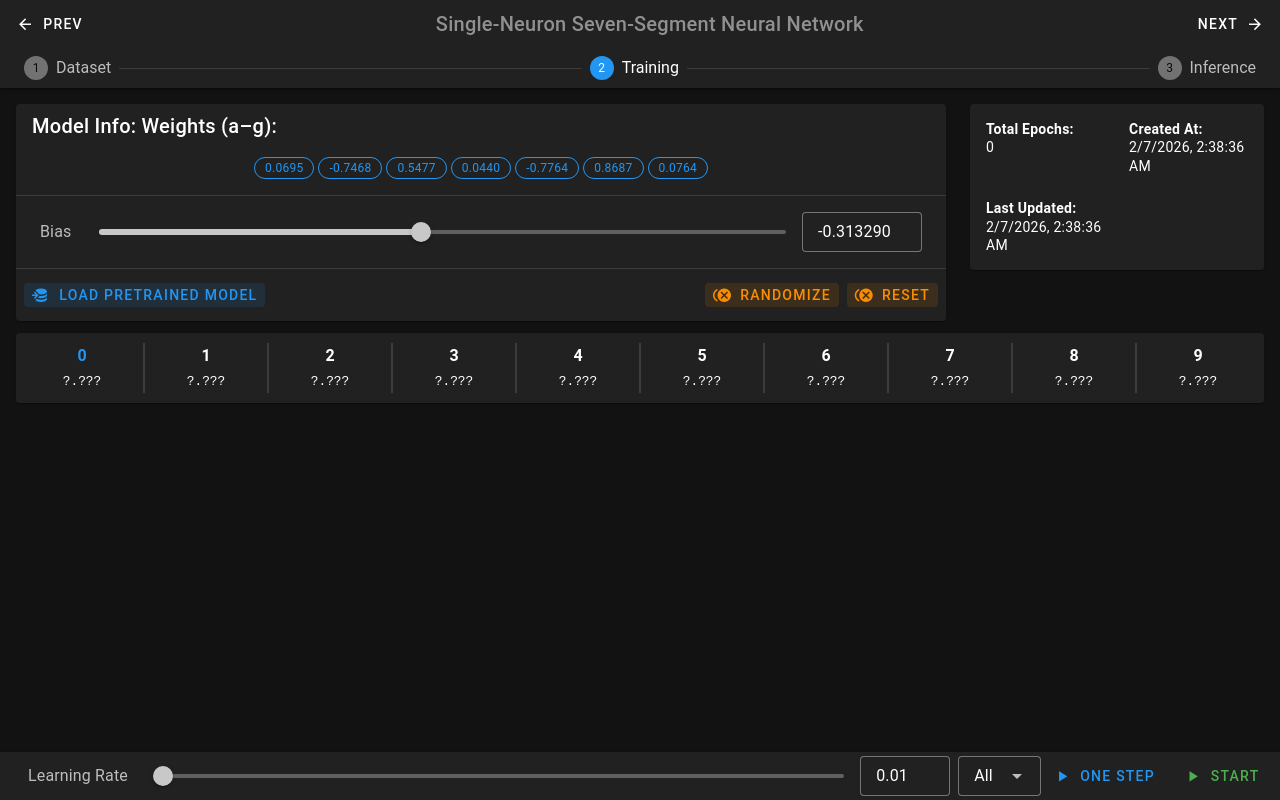
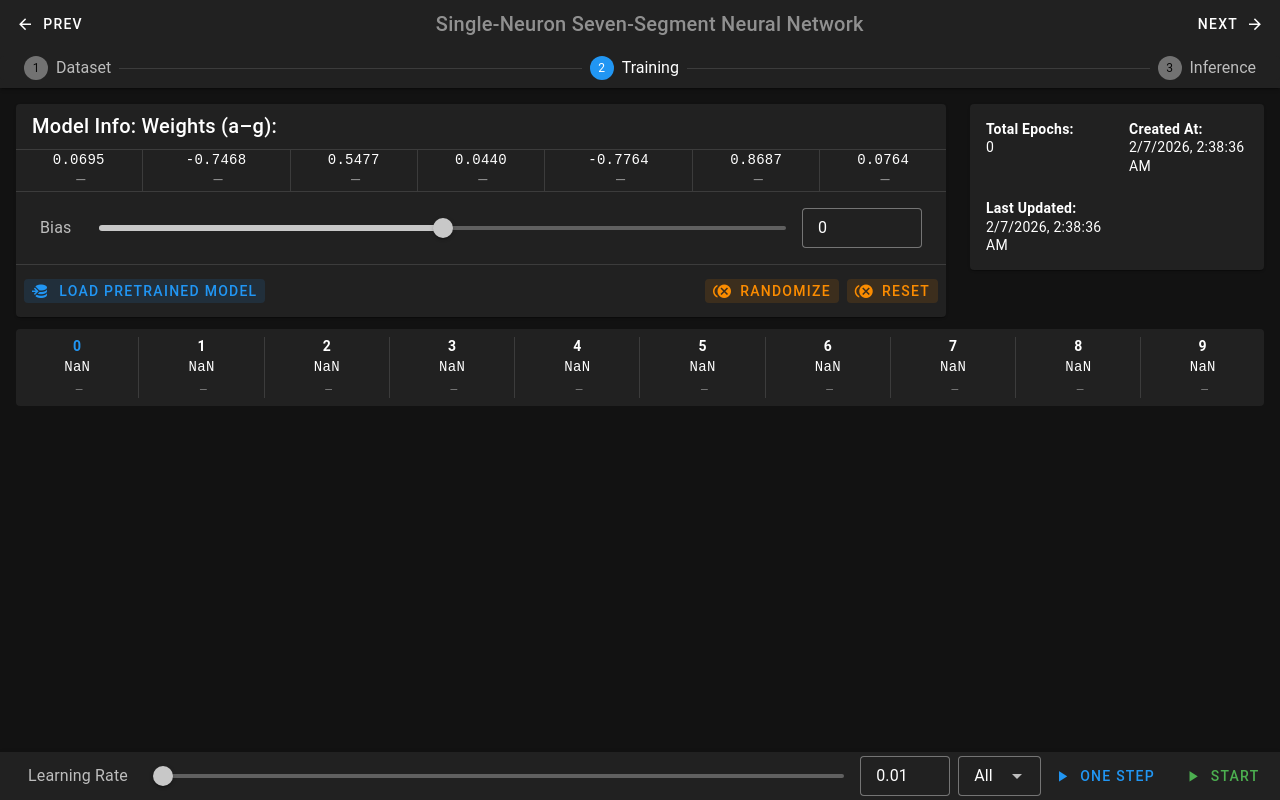
Before and after one commit to teknomistika/simple-neural-network-seven-segment-digit-recognition, a Vue app: page / in a window 1280 px wide. Both pictures are taken after a click on the button "NEXT". Built offline with nearby package versions, Linux system fonts and the light colour scheme; a small style sheet from the web is missing.

Commit message:
update UI

```diff
--- a/src/components/ModelStats.vue
+++ b/src/components/ModelStats.vue
@@ -4,7 +4,7 @@ import type { MicroNNModel } from "@/types";
 import { computed } from "vue"
 const {
     model,
-    save, randomize, zero, useBestModel
+    save, randomize, zero, useBestModel, weightChanges
 } = useModel()
 
 const props = defineProps<{
@@ -27,15 +27,23 @@ const formattedUpdatedAt = computed(() =>
     <!-- Weights -->
     <v-row>
         <v-col cols="12" sm="9">
-            <v-card  density="compact" title="Model Info: Weights (a–g):">
-                <v-card-text>
-                    <div class="d-flex ga-1 mt-2 justify-center">
-                        <v-chip density="comfortable" variant="outlined" v-for="(weight, index) in model.weights"
-                            :key="index" size="small" color="primary">
-                            {{ weight.toFixed(4) }}
-                        </v-chip>
-                    </div>
-                </v-card-text>
+            <v-card density="compact" title="Model Info: Weights (a–g):">
+                <table style="width: 100%; border-collapse: collapse;" class="border-t text-body-2">
+                    <tr>
+                        <td :class="{'border-s': !!index}" class="text-center" v-for="(weight, index) in model.weights" :key="index">
+                            <code>{{ weight.toFixed(4) }}</code>
+                        </td>
+                    </tr>
+                    <tr>
+                        <td  :class="{'border-s': !!index}" class="text-center" v-for="(changes, index) in weightChanges" :key="index">
+                            <span v-if="changes > 0" class="ml-1 text-success">+{{
+                                changes.toFixed(3) }}</span>
+                            <span v-else-if="changes < 0" class="ml-1 text-error">{{
+                                changes.toFixed(3) }}</span>
+                            <span v-else class="ml-1 text-disabled">&mdash;</span>
+                        </td>
+                    </tr>
+                </table>
                 <v-divider />
                 <v-card-text>
                     <v-slider label="Bias" v-model="model.bias" :max="5" :min="-5" class="align-center" hide-details>
@@ -45,10 +53,10 @@ const formattedUpdatedAt = computed(() =>
                         </template>
                     </v-slider>
                 </v-card-text>
-                <v-divider/>
+                <v-divider />
                 <v-card-actions>
-                    <v-btn density="compact"
-                    @click="useBestModel" variant="tonal" color="primary" prependIcon="mdi-database-import">Load
+                    <v-btn density="compact" @click="useBestModel" variant="tonal" color="primary"
+                        prependIcon="mdi-database-import">Load
                         Pretrained Model</v-btn>
                     <v-spacer />
                     <v-btn density="compact" variant="tonal" color="warning" @click="randomize"
--- a/src/composables/useModel.ts
+++ b/src/composables/useModel.ts
@@ -1,6 +1,6 @@
 import type { MicroNNModel, Vector } from "@/types";
 import { dot, sigmoid } from "@/utils/math.util";
-import { reactive, shallowRef, type ShallowRef } from "vue";
+import { reactive, ref, shallowRef, type ShallowRef } from "vue";
 
 const existing = localStorage.getItem('micro-nn-model')
 const model = reactive(
@@ -9,12 +9,15 @@ const model = reactive(
         createRandomModel()
 )
 
+const weightChanges = ref(model.weights.map(_ => 0))
+const biasChanges = ref(0)
+
 function createRandomModel(inputSize = 7) {
     const now = new Date()
     const model: MicroNNModel = {
         learningRate: 0.01,
         weights: Array.from({ length: inputSize }, () => Math.random() * 2 - 1),
-        bias: Math.random() * 2 - 1,
+        bias: 0,
         createdAt: now,
         updateAt: now,
         totalEpochs: 0
@@ -79,43 +82,51 @@ function zero() {
         totalEpochs: 0,
     })
 }
-const scale = 4.5
+const scale = 9
+
+function dotSigmoid(x: Vector) {
+    // Dot product of two vectors
+    const z = model.weights.reduce((p, c, i) => p + c * x[i], 0) + model.bias
+    // Regular sigmoid, scale 0-1
+    return 1 / (1 + Math.exp(-z));
+}
+
 function predict(x: Vector) {
     // Addition
     // const z = x.reduce((p, c, i) => p + c + model.weights[i], model.bias)
 
-    // Dot product of two vectors
-    const z = model.weights.reduce((p, c, i) => p + c * x[i], 0) + model.bias
-    // Regular sigmoid, scale 0-1
-    // const s = 1 / (1 + Math.exp(-z));
     // Scaled sigmoid, scale 0-9
     // const s = scale * (1 / (1 + Math.exp(-z)));
-    const s = Math.tanh(z);
+    // const s = Math.tanh(z);
     // const z = dot(model.weights, x) + model.bias;
     // Identity (linear) activation
     // return Math.tanh(z)
-    return s * scale
+    return dotSigmoid(x) * scale
 }
-
-function backprop(yHat: number, target: number, x: Vector) {
+let adjustment = 0
+function train(target: number, x: Vector) {
     // Mean Squared Error derivative
-    const error = yHat - target;
-    const sigma = yHat / scale
+    const sigma = dotSigmoid(x)
+    const output = sigma * scale
+    const error = output - target;
     // sigmoidDerivative
-    // const dSigmoid = sigma * (1 - sigma)
+    const dSigmoid = sigma * (1 - sigma)
     // tanhDerivative
-    const dTanh = 1 - sigma * sigma
+    // const dTanh = 1 - sigma * sigma
     // dL/dz
     // const delta = error * scale * dSigmoid
-    const delta = error * scale * dTanh
+    const delta = error * scale * dSigmoid
+
+    adjustment = model.learningRate * delta
 
     // Update weights
     for (let i = 0; i < model.weights.length; i++) {
-        model.weights[i] -= model.learningRate * delta * x[i];
+        model.weights[i] -= weightChanges.value[i] = adjustment * x[i];
     }
-
     // Update bias
-    model.bias -= model.learningRate * delta;
+    biasChanges.value = adjustment
+    // model.bias -= adjustment;
+    return { output, error }
 }
 
 function save() {
@@ -128,7 +139,9 @@ export function useModel() {
         save,
         zero,
         randomize,
-        backprop,
+        train,
+        weightChanges,
+        biasChanges,
         useBestModel,
         predict
     }
--- a/src/pages/Step2Training.vue
+++ b/src/pages/Step2Training.vue
@@ -27,16 +27,24 @@
                 <!-- <TrainingStats class="mt-3" :losses="lossHistory" :currentEpoch="currentEpoch" /> -->
             </v-col>
         </v-row>
-        <v-card class="mt-3">
-            <v-card-item>
-                <v-row>
-                    <v-col v-for="([digit, loss]) of sampleStats" class="border text-center">
+        <v-sheet class="mt-3 py-2 rounded">
+            <table style="width: 100%; border-collapse: collapse;" class="text-body-2">
+                <tr>
+                    <td :class="{ 'border-s': !!index }" class="text-center" v-for="([digit, v], index) of sampleStats"
+                        :key="digit">
                         <div><b :class="{ 'text-primary': digit === currentDigit }">{{ digit }}</b></div>
-                        <small><code :class="{ 'text-green': loss.isOk }">{{ loss.error }}</code></small>
-                    </v-col>
-                </v-row>
-            </v-card-item>
-        </v-card>
+                        <code :class="{ 'text-green': v.isOk }">{{ v.error.toFixed(3) }}</code><br />
+                        <small>
+                            <code v-if="v.changes > 0" class="ml-1 text-success">+{{
+                                v.changes.toFixed(3) }}</code>
+                            <code v-else-if="v.changes < 0" class="ml-1 text-error">{{
+                                v.changes.toFixed(3) }}</code>
+                            <code v-else class="ml-1 text-disabled">&mdash;</code>
+                        </small>
+                    </td>
+                </tr>
+            </table>
+        </v-sheet>
     </v-container>
 </template>
 
@@ -49,7 +57,7 @@ import { SEVEN_SEGMENT_CHARSET } from '@/utils/seven-segment.util';
 import { nextTick, ref, shallowRef, watch } from 'vue';
 
 const { datasets: { value: datasets } } = useDatasets()
-const { model, predict, backprop } = useModel()
+const { model, predict, train, weightChanges, biasChanges } = useModel()
 
 const lossHistory = shallowRef<number[]>([])
 const training = ref(false)
@@ -58,14 +66,15 @@ const samples = datasets.map(v => ({
     digit: v.digit,
     target: v.digit,
     inputs: SEVEN_SEGMENT_CHARSET.map(
-        c => v.segments.includes(c) ? 1 : 0
+        c => v.segments.includes(c) ? 1.0 : 0.5
     ) as Vector
 }))
 
 /** unique digits */
 const digits = [...new Set(datasets.map(v => v.digit))]
 const sampleStats = ref(new Map(digits.map(v => [v, {
-    error: '?.???',
+    error: NaN,
+    changes: 0,
     isOk: false
 }])))
 
@@ -88,16 +97,14 @@ function step() {
     }
     currentDigit.value = sample.digit
     // const sample = samples[currentDigit.value] // train one only
-    const output = predict(sample.inputs)
-
-    // Mean Squared Error derivative
-    const error = output - sample.target;
+    const { output, error } = train(sample.target, sample.inputs)
 
     // Update UI
     model.totalEpochs++
 
     stat = sampleStats.value.get(sample.digit)
-    stat.error = error.toFixed(3)
+    stat.changes = (stat.error - error)
+    stat.error = error
     stat.isOk = (Math.round(output)) == sample.target
 
     if (lossHistory.value.length >= 50) {
@@ -105,9 +112,8 @@ function step() {
     } else {
         lossHistory.value = [...lossHistory.value, error]
     }
-    backprop(output, sample.target, sample.inputs)
-    //
 }
+
 function multistep() {
     step()
     nextTick(() => {
```
